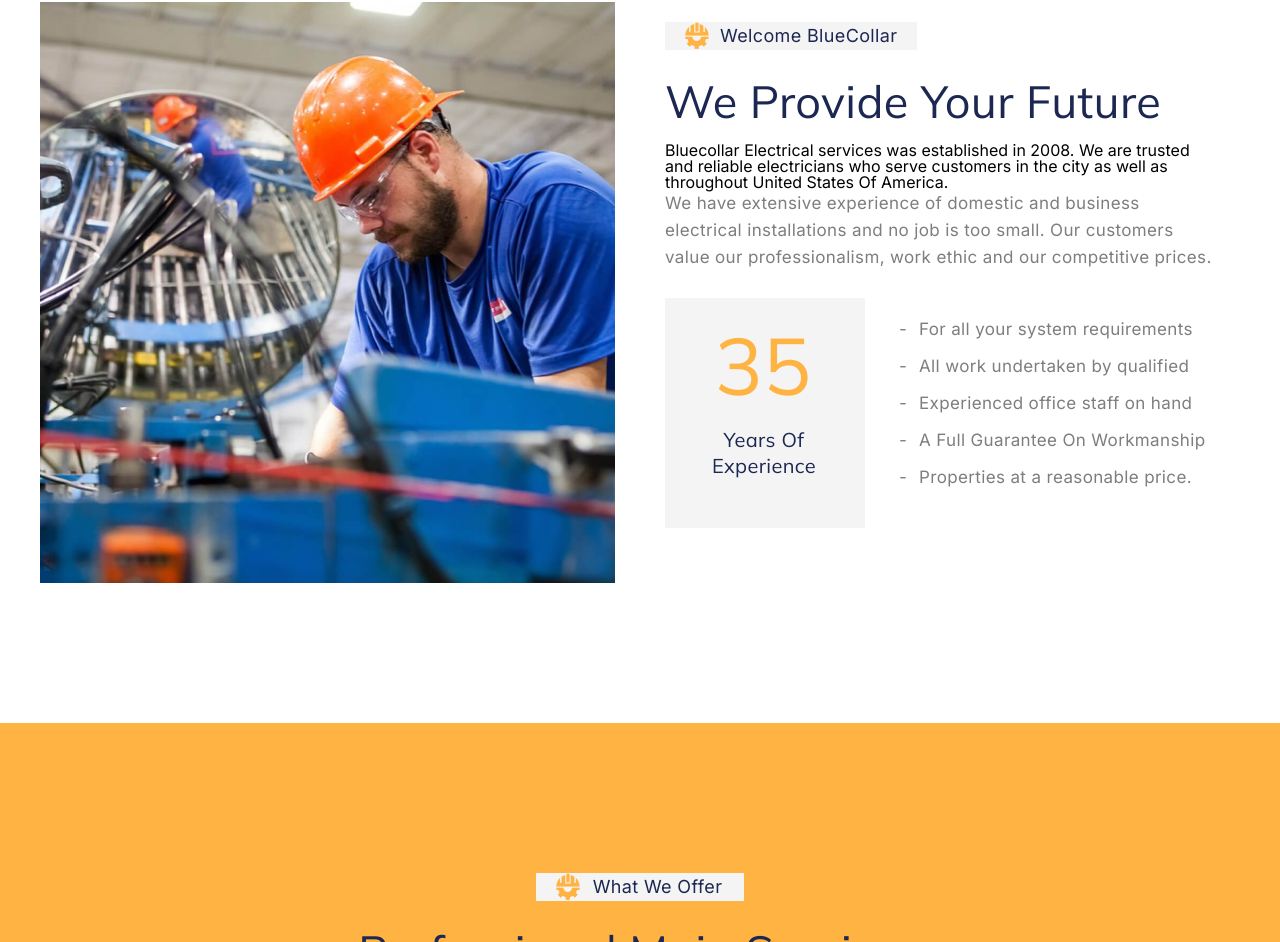
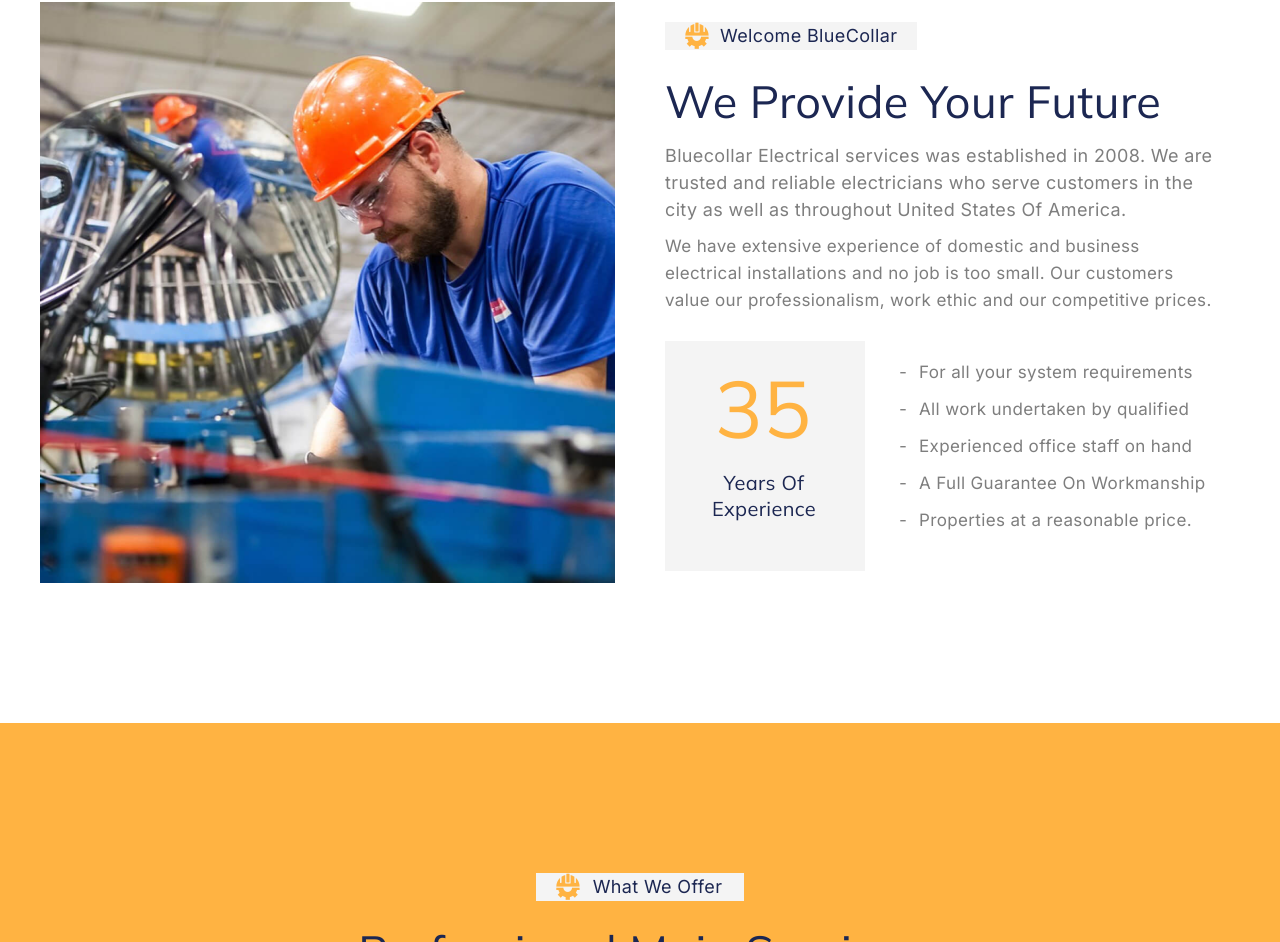
Before and after one commit to Muloversic/blueCollar_LP, a website built with webpack: page src/index.html in a window 1280 px wide. Shown: the part 1197-2139 px from the top of the page. Built offline with nearby package versions, Linux system fonts and the light colour scheme; a web font is replaced by a local one.

Commit message:
fixed class name at company section for p tag

```diff
--- a/src/index.html
+++ b/src/index.html
@@ -152,7 +152,7 @@
           <div class="company__column">
             <h2 class="company__subtitle icon-helment">Welcome BlueCollar</h2>
             <h1 class="company__title">We Provide Your Future</h1>
-            <p class="fcompany__text">
+            <p class="company__text">
               Bluecollar Electrical services was established in 2008. We are trusted and reliable electricians who serve
               customers in the city as well as throughout United States Of America.
             </p>
@@ -202,7 +202,7 @@
             <div class="service__info-block service__info-block--commercial">
               <div class="service__description">
                 <h5 class="service__description-label">
-                  <img src="./images/icons/city.svg" alt="city" class="service__description-icon"/>
+                  <img src="./images/icons/city.svg" alt="city" class="service__description-icon" />
                   Electrical installation
                 </h5>
                 <h3 class="service__title">Commercial</h3>
```
